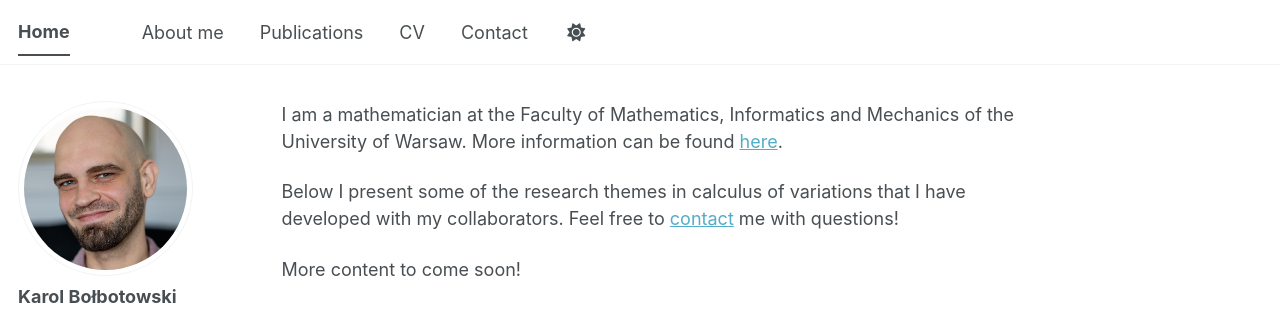
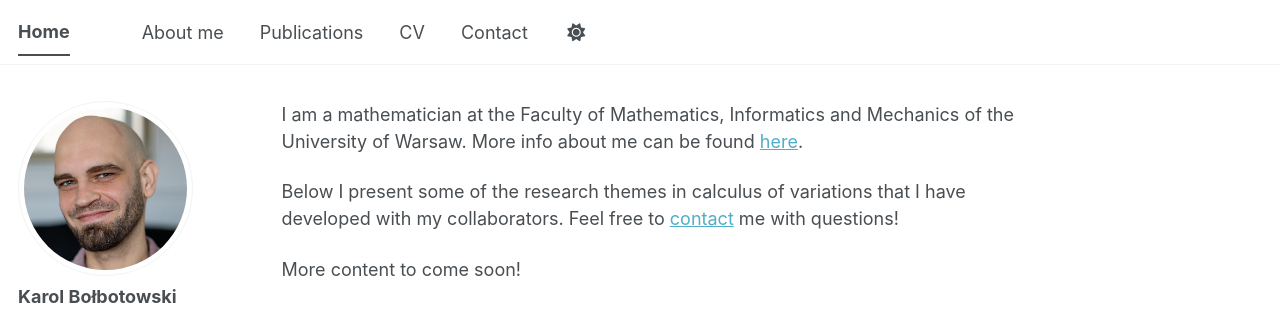
Before and after one commit to kbolbotowski/kbolbotowski.github.io, a Jekyll site: the page built from _pages/about.md, in a window 1280 px wide. Shown: the top 320 px of the page. Built offline with Jekyll 4.4.1, drawn with Linux system fonts in a browser that asks for light colours; a style sheet for code colours, icons or effects is not loaded.

Commit message:
Update about.md

```diff
--- a/_pages/about.md
+++ b/_pages/about.md
@@ -3,7 +3,7 @@ permalink: /
 author_profile: true
 ---
 
-I am a mathematician at the Faculty of Mathematics, Informatics and Mechanics of the University of Warsaw. More information can be found [here](/aboutme/).
+I am a mathematician at the Faculty of Mathematics, Informatics and Mechanics of the University of Warsaw. More info about me can be found [here](/aboutme/).
 
 Below I present some of the research themes in calculus of variations that I have developed with my collaborators. Feel free to [contact](/contact/) me with questions!
 
```
